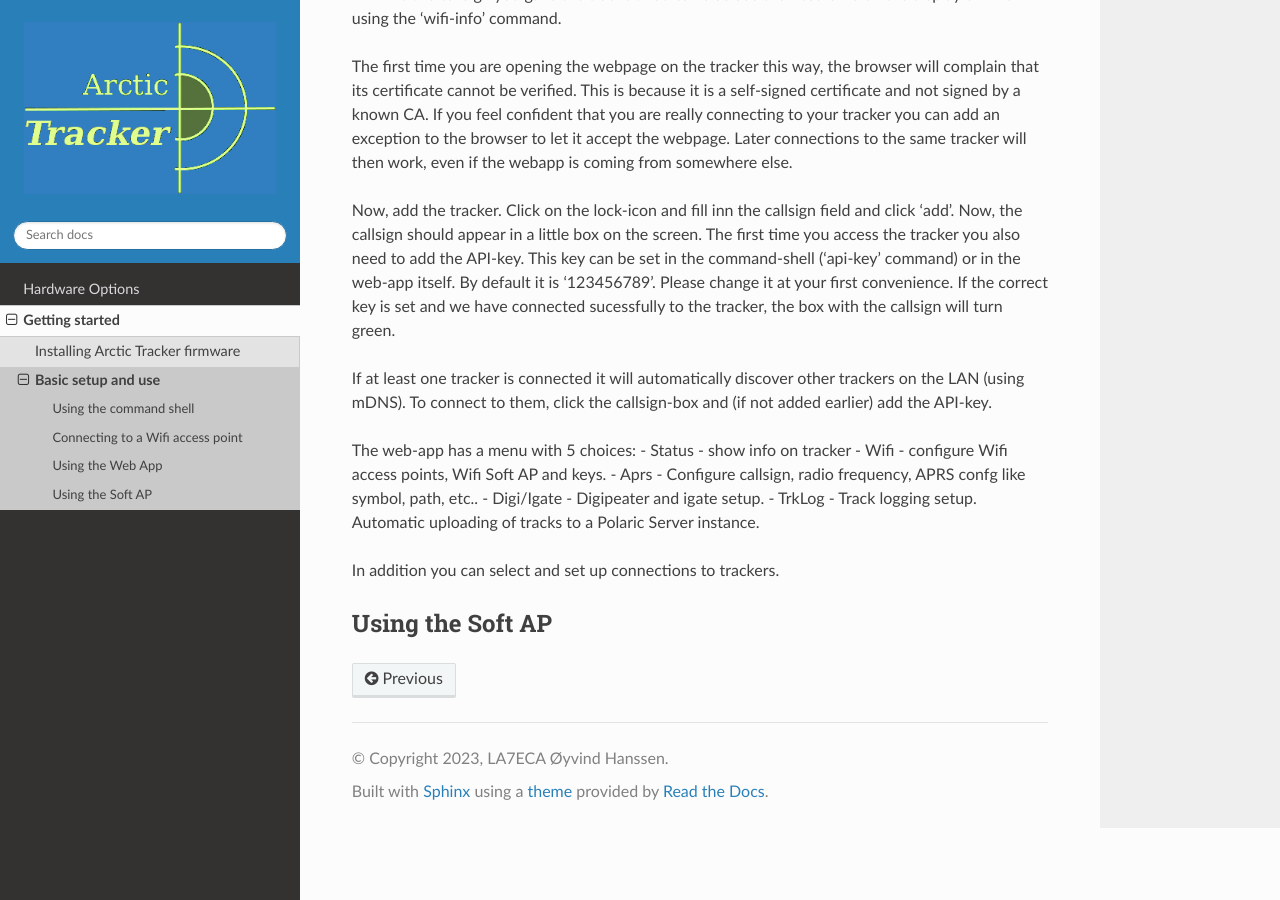
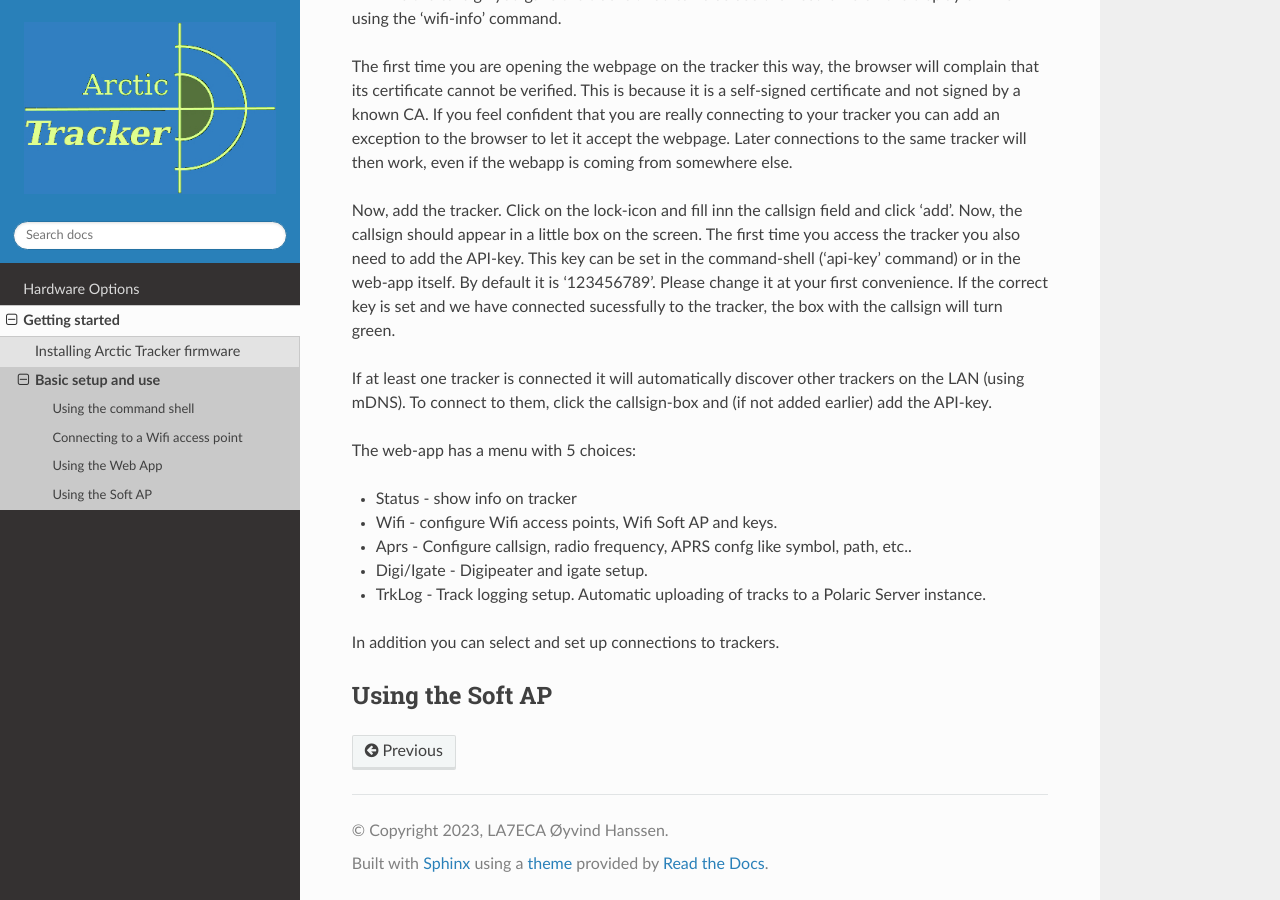
Before and after one commit to Hamlabs/ArcticTracker-docs, a Sphinx documentation site: the page built from docs/setup.rst, in a window 1280 px wide and 900 px high, scrolled down 1827 px. Built offline with Sphinx 7.4.7 and the Read the Docs theme 3.1.0, drawn with Linux system fonts in a browser that asks for light colours; pages that are not in the unit, such as notebooks, are missing from menus.

```diff
--- a/docs/setup.rst
+++ b/docs/setup.rst
@@ -35,11 +35,12 @@ Now, add the tracker. Click on the lock-icon and fill inn the callsign field and
 If at least one tracker is connected it will automatically discover other trackers on the LAN (using mDNS). To connect to them, click the callsign-box and (if not added earlier) add the API-key.
 
 The web-app has a menu with 5 choices:
-- Status - show info on tracker
-- Wifi - configure Wifi access points, Wifi Soft AP and keys.
-- Aprs - Configure callsign, radio frequency, APRS confg like symbol, path, etc..
-- Digi/Igate - Digipeater and igate setup.
-- TrkLog - Track logging setup. Automatic uploading of tracks to a Polaric Server instance.
+
+* Status - show info on tracker
+* Wifi - configure Wifi access points, Wifi Soft AP and keys.
+* Aprs - Configure callsign, radio frequency, APRS confg like symbol, path, etc..
+* Digi/Igate - Digipeater and igate setup.
+* TrkLog - Track logging setup. Automatic uploading of tracks to a Polaric Server instance.
 
 In addition you can select and set up connections to trackers.
 
```
